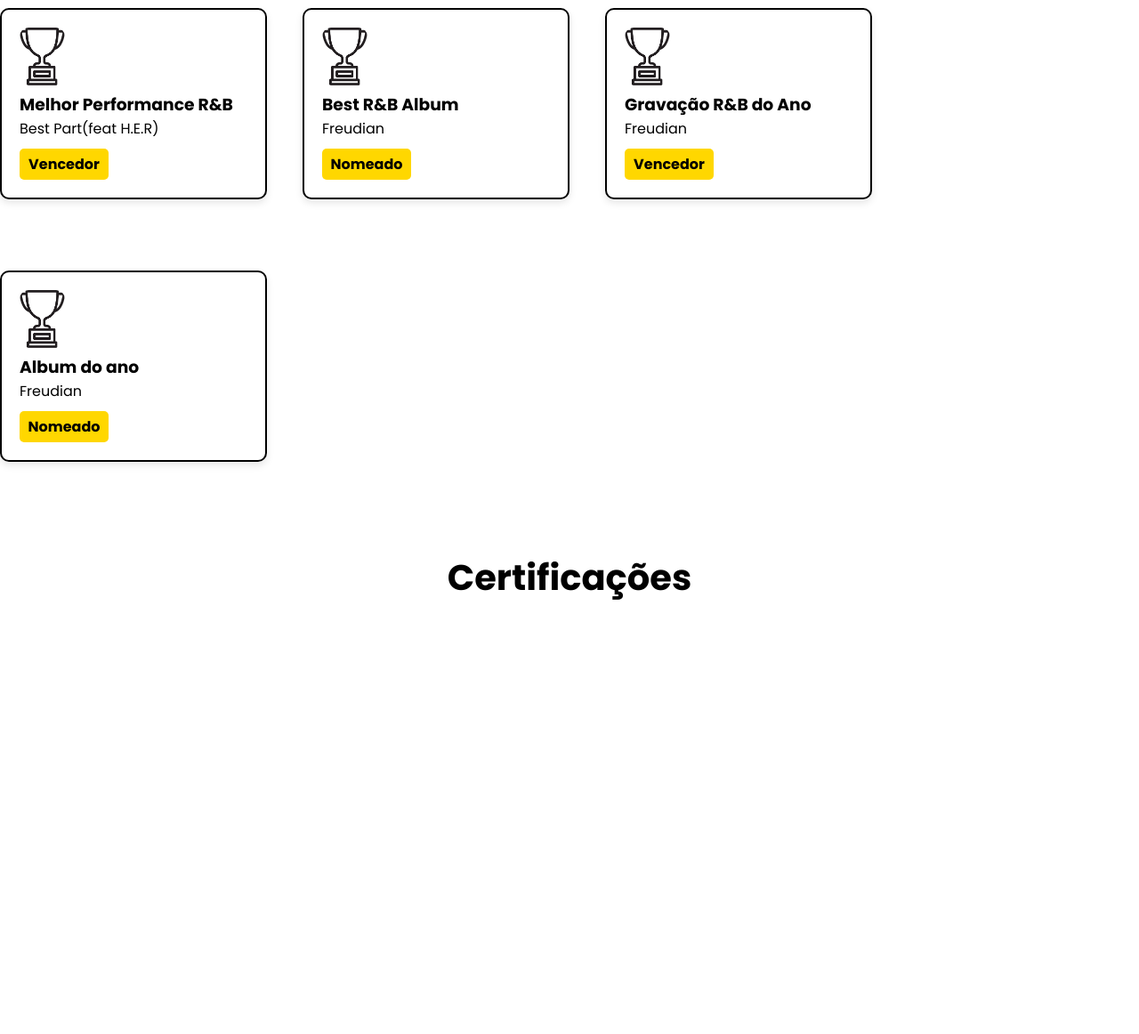
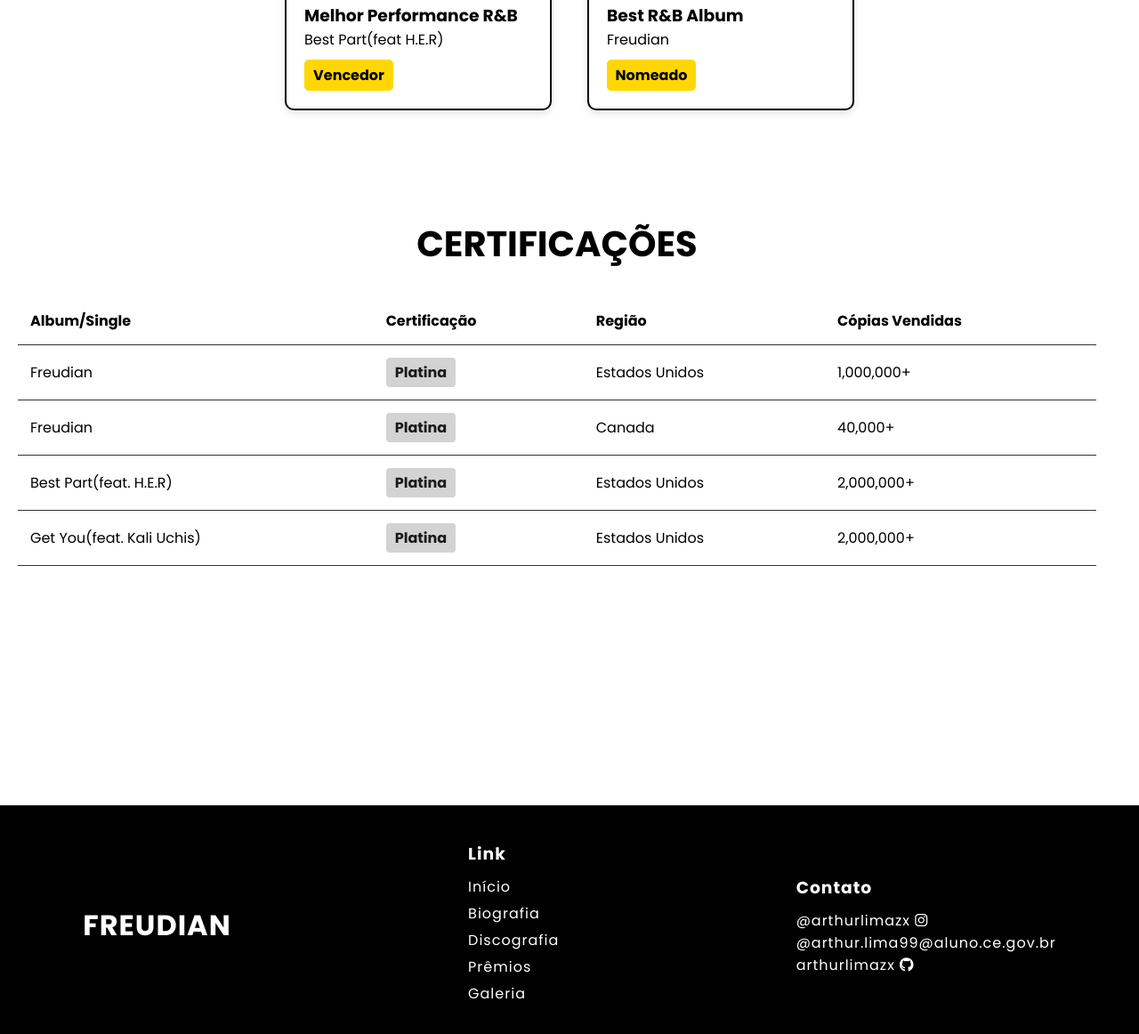
Before and after one commit to arthurlimazx/TrabalhoDoRenan, a plain HTML site: page premios.html in a window 1280 px wide. Shown: the part 566-1728 px from the top of the page at 89% size. Before the commit the page ends 1245 px from the top, so only its background shows below. Drawn offline with Linux system fonts and the light colour scheme.

Commit message:
estrutura completa

```diff
--- a/css/premios.css
+++ b/css/premios.css
@@ -105,7 +105,7 @@ nav ul li a{
 
 
 .premios-container{
-    margin-top: 200px;
+    margin-top: 100px;
     display: flex;
     justify-content: center;
     flex-direction: ;
@@ -204,23 +204,60 @@ nav ul li a{
 }
 
 
-.secao2{
-    display: flex;
-
-    justify-content: center;
-    margin-top: 100px;
-
-}
 
 
-.content2 h1{
-    font-size: 2.5rem;
-    font-weight: bold;
-    text-align: center ;
-}
+
+
 
 .caixa-principal:hover{
     transform: scale(1.05);
     transition: 0.5s ease-out;
 
 }
+
+.secao2{
+    margin-top: 100px;
+    padding: 20px;
+    border-radius: 10px;
+    margin-right: 28px;
+    height: 85vh;
+
+
+}
+
+.secao2 h1{
+    text-align: center;
+    margin-bottom: 30px;
+    font-size: 2.5rem;
+}
+
+table{
+    width: 100%;
+    border-collapse: collapse;
+}
+
+th, td{
+    padding: 14px;
+    text-align: left;
+    border-bottom: 1px #333 solid;
+}
+
+th{
+    font-weight: 600;
+    font-size: 1rem;
+}
+
+td{
+    font-weight: 300;
+    font-size: 1rem;
+}
+
+.u-certificacao{
+    display: inline-block;
+    padding: 4px 10px;
+    border-radius: 4px;
+    font-weight: 700;
+    color: #1a1a1a;
+    background-color: #d3d3d3;
+    white-space: norwap;
+}
--- a/premios.html
+++ b/premios.html
@@ -6,6 +6,7 @@
     <meta name="viewport" content="width=device-width, initial-scale=1.0">
     <title>Document</title>
     <link rel="stylesheet" href="css/premios.css">
+    <link rel="stylesheet" href="css/footer.css">
 </head>
 <body>
     <header>
@@ -28,7 +29,7 @@
 
         </header>
 
-        <div class="pagina4">
+
 
 
         <div class="premios-container">
@@ -37,7 +38,7 @@
                    <div class="trofeu">
                     <img src="img/trofeu.png" alt="grammy">
                    </div>
-                    <h1>Grammmy Awards</h1>
+                    <h1>GRAMMY AWARDS</h1>
                     <p>O prestígio da indústria musical</p>
                 </div>
                 <div class="caixas">
@@ -58,48 +59,101 @@
                     <div class="nomeado">
                         Nomeado
                     </div>
+                </div>
 
 
-
-                </div>
-                <div class="caixa-principal">
-                    <img src="img/trofeu.png" alt="trofeu">
-                    <h3>Gravação R&B do Ano</h3>
-                    <p>Freudian</p>
-                    <div class="venceu">
-                        Vencedor
-                    </div>
-                </div>
-                <div class="caixa-principal">
-                    <img src="img/trofeu.png" alt="trofeu">
-                    <h3>Album do ano</h3>
-                    <p>Freudian</p>
-                    <div class="nomeado">
-                        Nomeado
-                    </div>
-
-
-                </div>
                 </div>
 
 
 
 
+
             </section>
+        </div>
 
 
+
+        <div class="secao2">
+            <h1>CERTIFICAÇÕES</h1>
+            <table>
+                <thead>
+                    <tr>
+                        <th>Album/Single</th>
+                        <th>Certificação</th>
+                        <th>Região</th>
+                        <th>Cópias Vendidas</th>
+                    </tr>
+                </thead>
+                <tbody>
+                    <tr>
+                        <td>Freudian</td>
+                        <td><span class="u-certificacao plat">Platina</span></td>
+                        <td>Estados Unidos</td>
+                        <td>1,000,000+</td>
+                    </tr>
+                    <tr>
+                        <td>Freudian</td>
+                        <td><span class="u-certificacao plat">Platina</span></td>
+                        <td>Canada</td>
+                        <td>40,000+</td>
+                    </tr>
+
+                    <tr>
+                        <td>Best Part(feat. H.E.R)</td>
+                        <td><span class="u-certificacao plat">Platina</span></td>
+                        <td>Estados Unidos</td>
+                        <td>2,000,000+</td>
+                    </tr>
+                    <tr>
+                        <td>Get You(feat. Kali Uchis)</td>
+                        <td><span class="u-certificacao plat">Platina</span></td>
+                        <td>Estados Unidos</td>
+                        <td>2,000,000+</td>
+                    </tr>
+                </tbody>
+            </table>
         </div>
 
-        <div class="secao2">
-            <section id="#certificacoes">
-                <div class="content2">
-                    <h1>Certificações</h1>
-                </div>
-                <div class="certificacao-pai">
+        <div class="container-foot">
+            <div class="titulo-foot">
+                <h1>FREUDIAN</h1>
+            </div>
 
 
 
 
 
+            <div class="links">
+                <h3>Link</h3>
+
+            <ul>
+
+                <li><a href="index.html">Início</a></li>
+                <li><a href="biografia.html">Biografia</a></li>
+                <li><a href="discografia.html">Discografia</a></li>
+                <li><a href="premios.html">Prêmios</a></li>
+                <li><a href="galeria.html">Galeria</a></li>
+
+            </ul>
+            </div>
+
+            <div class="contato">
+                <h3>Contato</h3>
+
+            <ul>
+
+                <li>
+                    <p>@arthurlimazx <i class="fa-brands fa-instagram"></i></p>
+                </li>
+                <li>
+                    <p>@arthur.lima99@aluno.ce.gov.br</p>
+                </li>
+                <li>
+                    <p>arthurlimazx <i class="fa-brands fa-github"></i></p>
+                </li>
+            </ul>
+            </div>
+        </div>
+
 </body>
 </html>
```
Also changed, not shown: js/reproduzir.js (added, +13 -0 lines).
